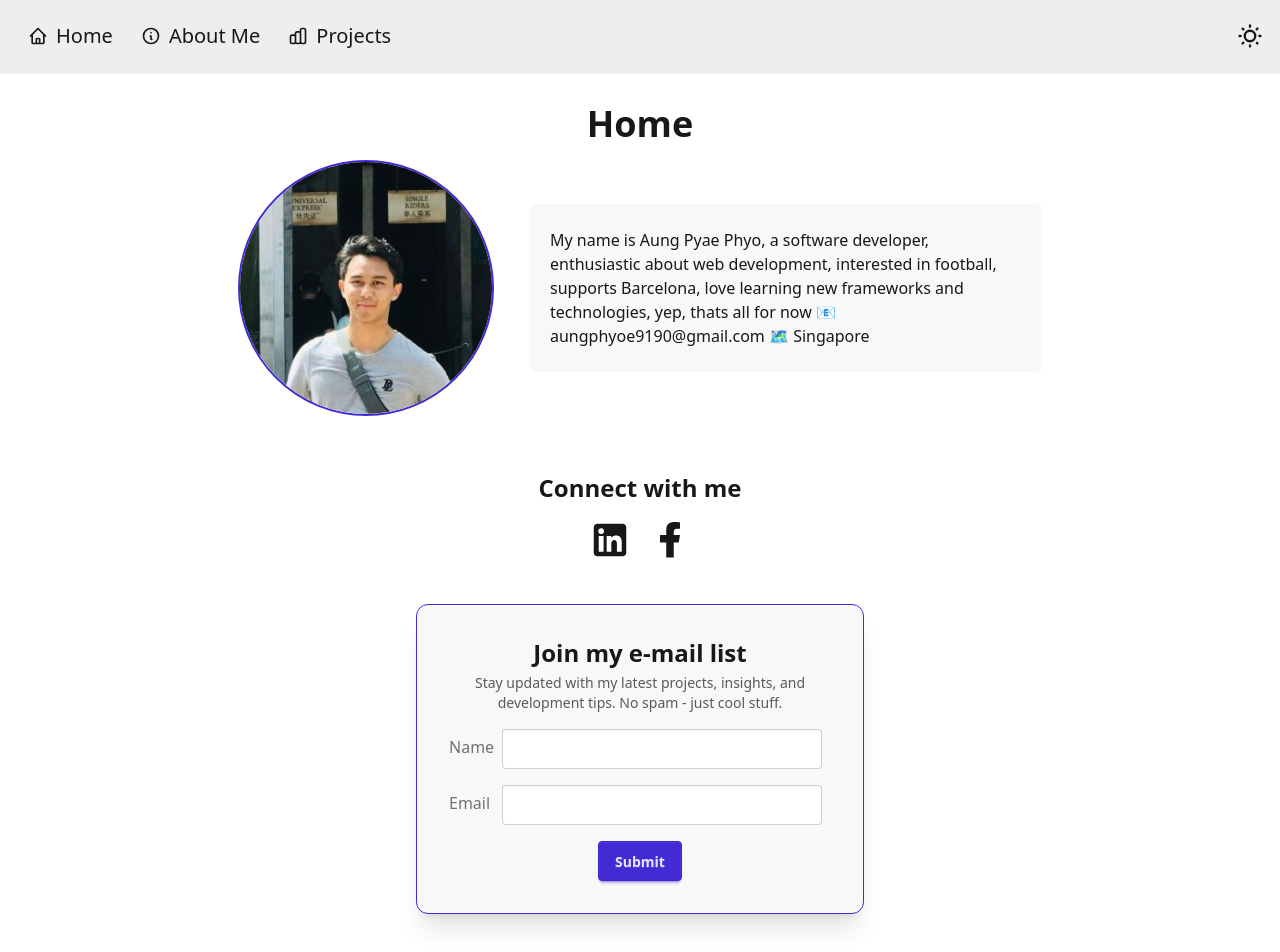
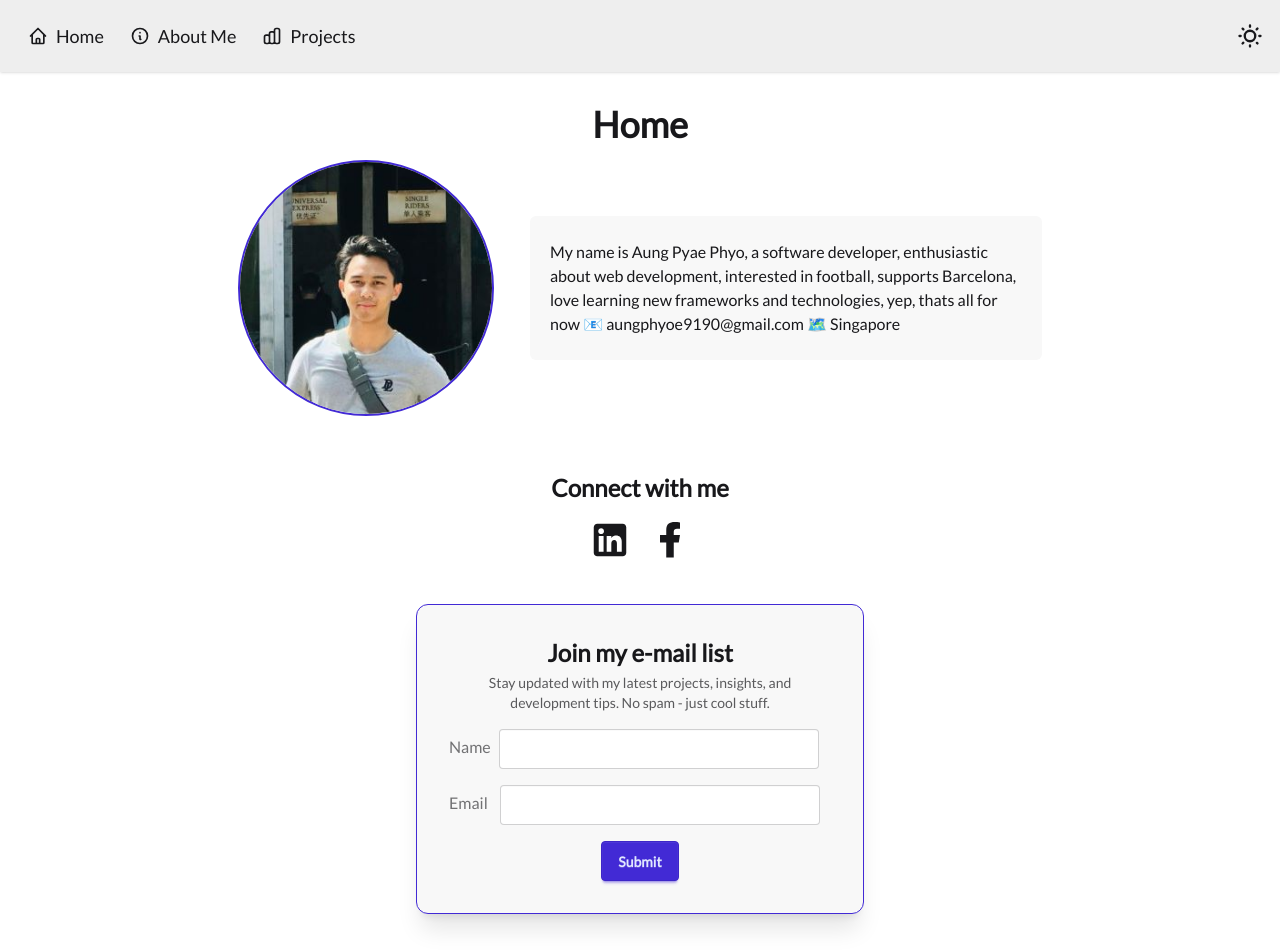
Before and after one commit to AungPPhyo10/my-portfolio, a Next.js app: page / in a window 1280 px wide. Shown: the top 952 px of the page. Built offline with nearby package versions, Linux system fonts and the light colour scheme; no server answers.

Commit message:
set up custom font + adjust navbar

```diff
--- a/app/(found)/about/page.js
+++ b/app/(found)/about/page.js
@@ -6,8 +6,7 @@ import Badge from '../../components/badge';
 export default function About() {
     return (
         <div>
-            <h1 className="heading animate__animated animate__fadeInDown">About Me</h1>
-
+            <h1 className="heading animate__animated animate__fadeInUp">About Me</h1>
             <Intro/>
 
             <section className="my-8">
--- a/app/(found)/page.js
+++ b/app/(found)/page.js
@@ -1,13 +1,15 @@
 import Intro from '../components/intro';
 import Form from '../components/form';
+import ScrollAnimate from '../components/scrollAnimate';
 
 export default function Home() {
   return (
     <div>
-      <h1 className="heading animate__animated animate__fadeInDown">Home</h1>
+      <h1 className="heading animate__animated animate__fadeInUp">Home</h1>
       <Intro/>
       <br/>
 
+      <div className="animate__animated animate__fadeInUp">
         <div className="small-heading">Connect with me</div>
         <div className="flex justify-center gap-5">
           <div>
@@ -21,9 +23,13 @@ export default function Home() {
             </a>
           </div>
         </div>
+      </div>
+      <br/>
 
-      <br/>
+      <ScrollAnimate>
         <Form/>
+      </ScrollAnimate>
+
       <br/>
     </div>
   );
--- a/app/(found)/projects/page.js
+++ b/app/(found)/projects/page.js
@@ -1,15 +1,35 @@
-import {projects} from '../../lib/data';
-import ProjectCard from '../../components/projectCard';
-import Image from 'next/image';
+'use client'
+
+import { useState, useEffect, useDeferredValue, memo } from 'react'
+import Image from 'next/image'
+import { projects } from '../../lib/data'
+import ProjectCard from '../../components/projectCard'
+
+const MemoizedProjectCard = memo(ProjectCard)
 
 export default function Project() {
+  const [query, setQuery] = useState("")
+  const deferredQuery = useDeferredValue(query)
+  const [projectDisplay, setProjectDisplay] = useState(projects)
+
+  useEffect(() => {
+    const timer = setTimeout(() => {
+      const filteredProjects = projects.filter(project =>
+        project.title.toLowerCase().includes(deferredQuery.toLowerCase())
+      )
+      setProjectDisplay(filteredProjects);
+    }, 500)         // put delay to avoid over-updating while typing
+
+    return () => clearTimeout(timer) // Clean up timeout
+  }, [deferredQuery])
+
   return (
     <div>
-            <h1 className="heading mb-[35px] animate__animated animate__fadeInDown">My Projects</h1>
+      <h1 className="heading mb-[35px] animate__animated animate__fadeInUp">My Projects</h1>
 
       <div className="block text-center mb-4">
         <div className="flex flex-row justify-center gap-3">
-                    <Image src="/logos/git.svg" alt="Github icon" width={25} height={25}/>
+          <Image src="/logos/git.svg" alt="Github icon" width={25} height={25} />
           <a href="https://github.com/AungPPhyo10" target="_blank">Browse my Github Repository</a>
         </div>
 
@@ -20,13 +40,26 @@ export default function Project() {
               <path d="m21 21-4.3-4.3"></path>
             </g>
           </svg>
-                <input type="search" id="searcher" name="searcher" className="grow" placeholder="Search for projects..." />
+          <input
+            type="search"
+            id="searcher"
+            name="searcher"
+            className="grow"
+            placeholder="Search for projects..."
+            value={query}
+            onChange={event => setQuery(event.target.value)}
+          />
         </label>
       </div>
 
+      {projectDisplay.length === 0 ? (
+        <div className="text-center text-red-500 text-xl font-semibold mt-12">
+          No projects found
+        </div>
+      ) : (
         <div className="grid grid-cols-1 md:grid-cols-2 gap-6 my-8 p-6">
-            {projects.map(project => (
-                <ProjectCard
+          {projectDisplay.map(project => (
+            <MemoizedProjectCard
               key={project.id}
               id={project.id}
               title={project.title}
@@ -35,7 +68,7 @@ export default function Project() {
             />
           ))}
         </div>
-
+      )}
     </div>
   )
 }
--- a/app/components/footer.js
+++ b/app/components/footer.js
@@ -1,6 +1,6 @@
 export default function Footer() {
     return (
-        <footer className="footer sm:footer-horizontal footer-center bg-base-300 md:text-xl text-sm p-2">
+        <footer className="footer sm:footer-horizontal footer-center bg-base-300 md:text-lg text-sm p-2">
         <aside>
             <p>
                 Developed with <a href="https://nextjs.org/" target="_blank" className="link link-info">Next.js</a> and <a href="https://daisyui.com/" target="_blank" className="link link-info">DaisyUI</a>
--- a/app/components/form.js
+++ b/app/components/form.js
@@ -36,7 +36,7 @@ export default function Form() {
     }
 
     return (
-    <form action={submitForm} className="p-8 m-5 rounded-xl border border-primary shadow-xl backdrop-blur-md bg-base-200 max-w-md mx-auto flex flex-col gap-4">
+    <form action={submitForm} className="p-8 m-5 rounded-xl border border-primary shadow-xl backdrop-blur-md bg-base-200 max-w-md mx-auto flex flex-col gap-4 ">
         <div className="text-center">
             <h1 className="text-2xl font-bold">Join my e-mail list</h1>
             <p className="text-sm opacity-70 mt-1">
--- a/app/components/intro.js
+++ b/app/components/intro.js
@@ -10,7 +10,7 @@ export default function Intro() {
                 </div>
             </div>
             <div>
-            <p className="py-6 flex justify-center bg-base-200 rounded-md p-5 animate__animated animate__fadeInDown">
+            <p className="py-6 flex justify-center bg-base-200 rounded-md p-5 animate__animated animate__fadeInUp">
                 My name is Aung Pyae Phyo, a software developer, enthusiastic about web development, interested in football,
                 supports Barcelona, love learning new frameworks and technologies, yep, thats all for now
                 📧 aungphyoe9190@gmail.com
--- a/app/components/navbar.js
+++ b/app/components/navbar.js
@@ -6,7 +6,7 @@ export default function Navbar() {
 
     return (
         <div className="navbar justify-between bg-base-300 shadow-sm ">
-            <ul className="menu gap-1 menu-horizontal md:text-xl text-sm ps-2">
+            <ul className="menu gap-0.5 menu-horizontal md:text-lg text-sm ps-2">
                 <li>
                     <Link href="/">
                     <svg xmlns="http://www.w3.org/2000/svg" className="h-5 w-5" fill="none" viewBox="0 0 24 24" stroke="currentColor">
--- /dev/null
+++ b/app/components/scrollAnimate.js
@@ -0,0 +1,28 @@
+'use client';
+
+import { motion } from 'framer-motion';
+
+export default function ScrollAnimate({
+  children,
+  className = '',
+  variants = {
+    hidden: { opacity: 0, y: 50 },
+    visible: { opacity: 1, y: 0 },
+  },
+  transition = { duration: 0.6, ease: 'easeOut' },
+  once = true,
+  amount = 0.2,
+}) {
+  return (
+    <motion.div
+      initial="hidden"
+      whileInView="visible"
+      viewport={{ once, amount }}
+      variants={variants}
+      transition={transition}
+      className={className}
+    >
+      {children}
+    </motion.div>
+  );
+}
--- a/app/globals.css
+++ b/app/globals.css
@@ -16,3 +16,7 @@
     @apply text-2xl font-bold text-center my-4
   }
 }
+
+body {
+  font-family: var(--font-lato), serif !important;
+}
--- a/app/layout.js
+++ b/app/layout.js
@@ -1,18 +1,12 @@
-import {Poppins, Lato} from "next/font/google";
+import {Lato} from "next/font/google";
 import Navbar from './components/navbar';
 import Footer from './components/footer';
 import "./globals.css";
 
-const poppins = Poppins({
-  variable: "--font-poppins",
+const lato = Lato({
   subsets:['latin'],
-  weight: '300'
-})
-
-const lato = Lato({
+  weight: '400',
   variable: "--font-lato",
-  subsets:['latin'],
-  weight: '700'
 })
 
 export const metadata = {
@@ -22,8 +16,8 @@ export const metadata = {
 
 export default function RootLayout({ children }) {
   return (
-    <html lang="en">
-      <body className={`${poppins.variable} min-h-screen flex flex-col`}>
+    <html lang="en" className={`${lato.variable}`}>
+      <body className="min-h-screen flex flex-col">
         <Navbar/>
         <main className="flex-grow justify-center max-w-[900px] m-auto">{children}</main>
         <Footer/>
--- a/tailwind.config.mjs
+++ b/tailwind.config.mjs
@@ -7,7 +7,11 @@ export default {
     './components/**/*.{js,ts,jsx,tsx}',
   ],
   theme: {
-    extend: {},
+    extend: {
+      fontFamily: {
+        lato: ['var(--font-lato)']
+      }
+    },
   },
   plugins: [daisyui],
   daisyui: {
```
Lines whose indentation alone changed are shown as unchanged.
